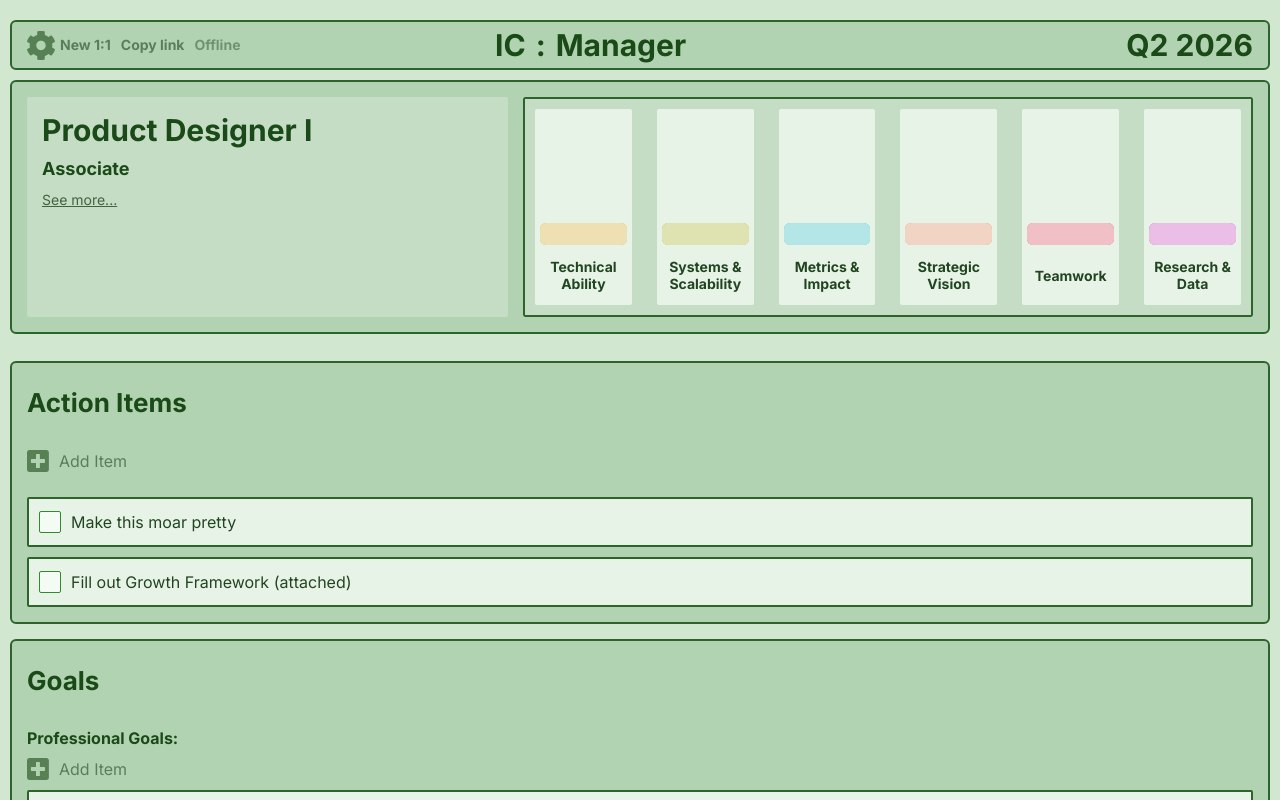
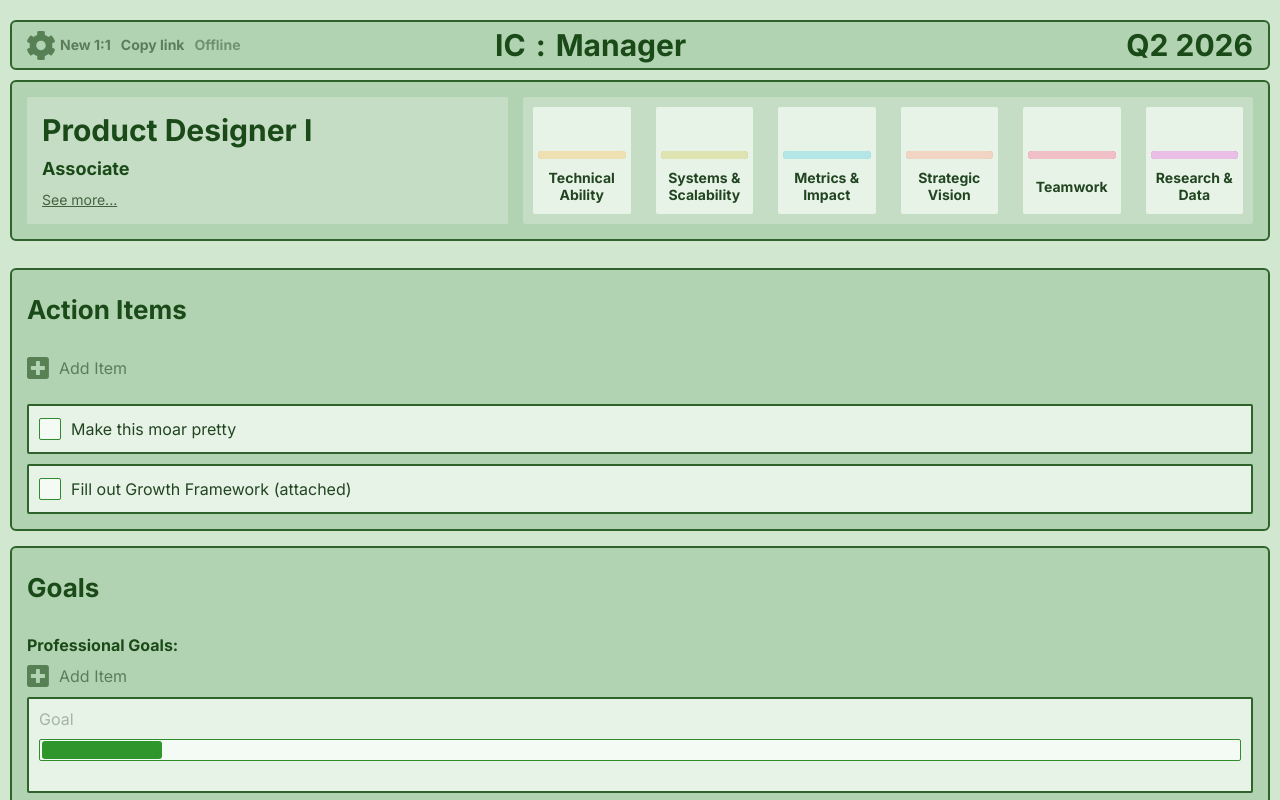
Before and after one commit to bubbafrye/ManagerTools, a React (Vite) app: page / in a window 1280 px wide. Shown: the top 800 px of the page. Built offline with nearby package versions, Linux system fonts and the light colour scheme.

Commit message:
reduced padding on compact framework arrays

```diff
--- a/src/components/GrowthFramework.module.css
+++ b/src/components/GrowthFramework.module.css
@@ -184,8 +184,6 @@
   width: 100%;
   height: 100%;
   padding: 10px;
-  border: var(--containers-card1-stroke-weight) solid
-    var(--containers-card1-stroke-color);
   border-radius: var(--containers-card1-radii);
   background: var(--containers-panel-surface);
 }
@@ -324,20 +322,19 @@
   }
 
   .chart {
+    flex-direction: column;
     width: auto;
     height: auto;
+    min-height: 0;
     flex: 0 0 auto;
     align-self: stretch;
   }
 
-  .roleShort .chart {
-    height: 220px;
-    align-self: auto;
-  }
-
   .array {
+    flex: 1 0 0;
     gap: 15px;
-    height: 100%;
+    height: auto;
+    min-height: 0;
     padding: 10px;
     align-self: stretch;
     background: var(--containers-card2-surface-color);
@@ -355,7 +352,8 @@
   }
 
   .roleShort .column {
-    gap: 5px;
+    gap: 2px;
+    padding: 3px 5px;
   }
 
   .cellStack {
@@ -367,7 +365,7 @@
   }
 
   .roleShort .cellStack {
-    gap: 5px;
+    gap: 2px;
   }
 
   .cell {
--- a/src/components/ui/RoleEditor.module.css
+++ b/src/components/ui/RoleEditor.module.css
@@ -145,20 +145,19 @@
   position: absolute;
   inset: 0;
   pointer-events: none;
-  border-radius: inherit;
-  box-shadow:
-    inset 0 -4px 0 rgb(0 0 0 / 0.4),
-    inset 0 4px 0 rgb(255 255 255 / 0.4);
+  box-sizing: border-box;
+  border-radius: max(0px, calc(var(--containers-card1-radii) - 2px));
+  border: 4px solid transparent;
+  border-top-color: rgb(255 255 255 / 0.4);
+  border-bottom-color: rgb(0 0 0 / 0.4);
 }
 
 .editPreset:hover::after {
-  box-shadow:
-    inset 0 40px 4px rgb(255 255 255 / 0.25),
-    inset 0 -4px 0 rgb(0 0 0 / 0.4),
-    inset 0 4px 0 rgb(255 255 255 / 0.4);
+  box-shadow: inset 0 40px 4px rgb(255 255 255 / 0.25);
 }
 
 .editPreset:active::after {
+  border-color: transparent;
   box-shadow: inset 0 40px 4px rgb(0 0 0 / 0.25);
 }
 
```
Also changed, not shown: 2 other files (tests, documents, lock files or other folders).
